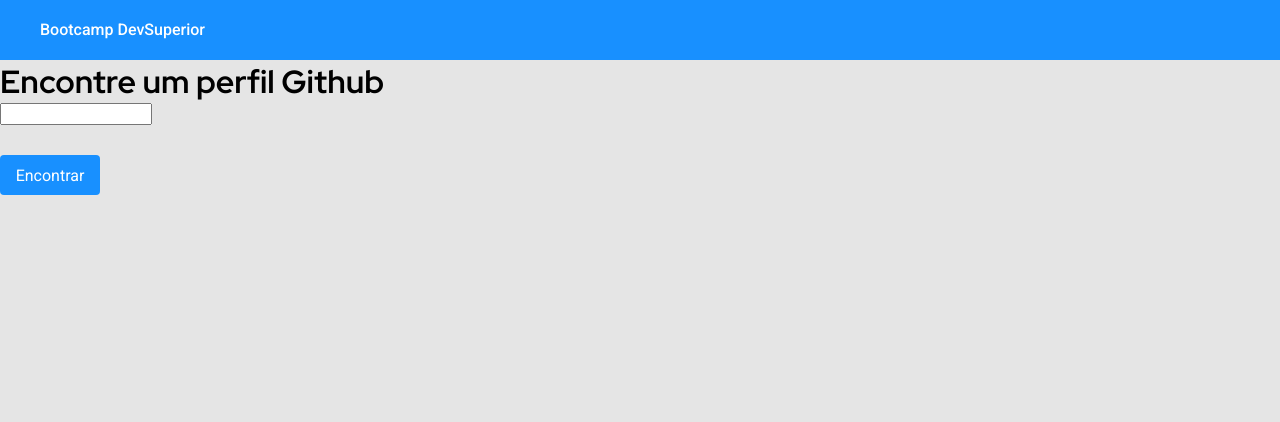
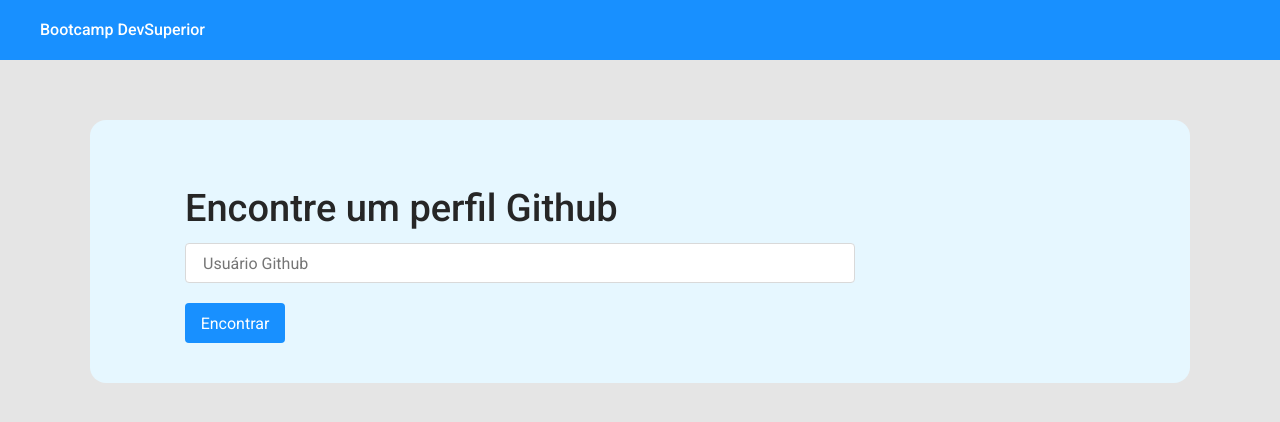
Before and after one commit to Lukinhasssss/github-user-search, a React (Create React App) app: page /search in a window 1280 px wide. Shown: the top 422 px of the page. Built offline with nearby package versions, Linux system fonts and the light colour scheme.

Commit message:
Add search page

```diff
--- a/package.json
+++ b/package.json
@@ -11,6 +11,7 @@
     "@types/react": "^16.9.53",
     "@types/react-dom": "^16.9.8",
     "@types/react-router-dom": "^5.1.7",
+    "axios": "^0.21.1",
     "react": "^17.0.1",
     "react-dom": "^17.0.1",
     "react-router-dom": "^5.2.0",
--- a/src/pages/Search/index.tsx
+++ b/src/pages/Search/index.tsx
@@ -2,15 +2,23 @@ import Button from '../../core/components/Button'
 import './styles.css'
 
 const Search = () => {
+  const handleOnChange = (event: React.ChangeEvent<HTMLInputElement>) => {
+    console.log(event.target.value)
+  }
+
   return (
     <div className="search-container">
       <div className="search-content">
         <h1 className="search-title">Encontre um perfil Github</h1>
 
-        <input type="text"/>
+        <input
+          type="text"
+          className="search-input"
+          placeholder="Usuário Github"
+          onChange={ handleOnChange }
+        />
 
         <Button text="Encontrar" />
-
       </div>
     </div>
   )
--- a/src/pages/Search/styles.css
+++ b/src/pages/Search/styles.css
@@ -0,0 +1,37 @@
+.search-container {
+  margin: 60px 90px 40px 90px;
+}
+
+.search-content {
+  background-color: #E6F7FF;
+  border-radius: 16px;
+  padding: 65px 95px 40px 95px;
+}
+
+.search-title {
+  font-family: Roboto, sans-serif;
+  font-weight: 500;
+  font-size: 38px;
+  line-height: 46px;
+  color: #262626;
+}
+
+.search-input {
+  width: 670px;
+  height: 40px;
+  background-color: #FFF;
+  border: 1px solid #D9D9D9;
+  box-sizing: border-box;
+  border-radius: 4px;
+  padding: 8px 17px;
+
+  display: flex;
+  align-items: center;
+  font-family: Roboto, sans-serif;
+  font-size: 16px;
+  line-height: 24px;
+  color: #BFBFBF;
+  margin-top: 12px;
+  margin-bottom: -10px;
+  outline: 0;
+}
```
Also changed, not shown: 1 other file (tests, documents, lock files or other folders).
